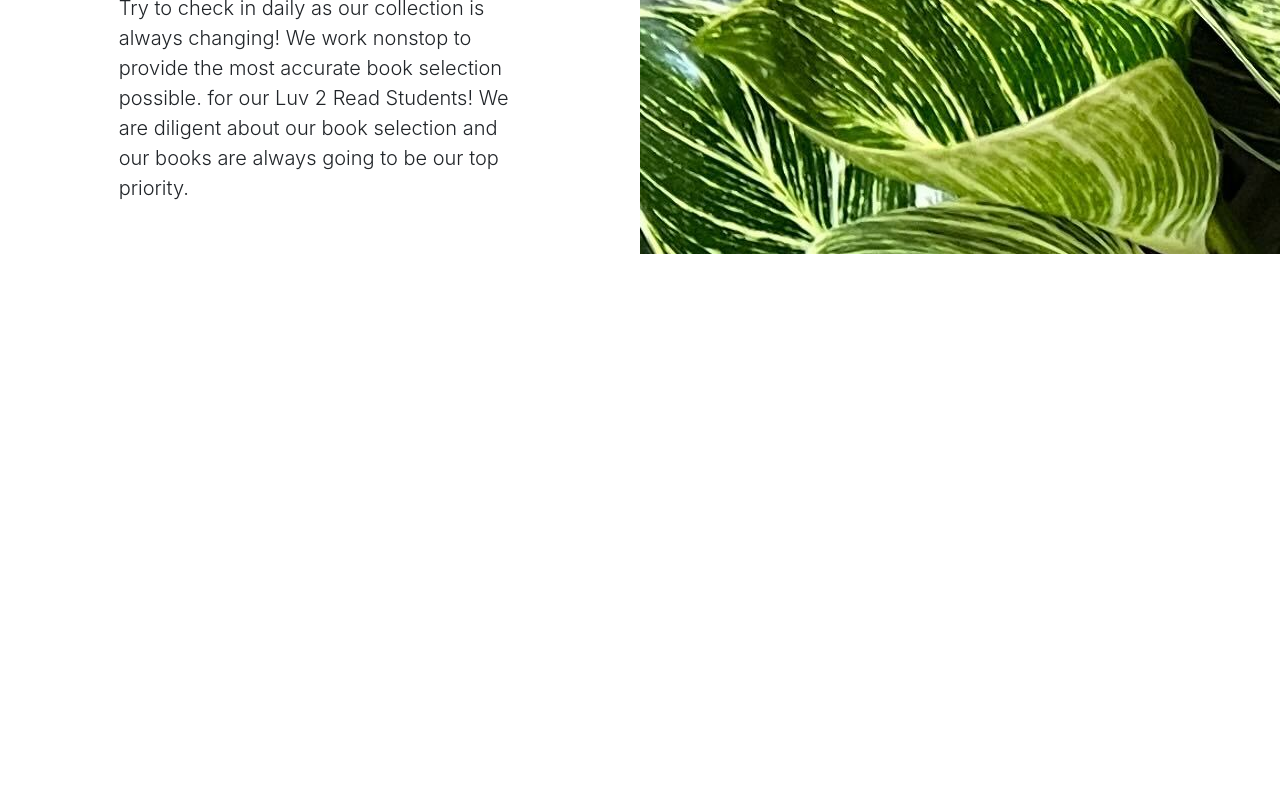
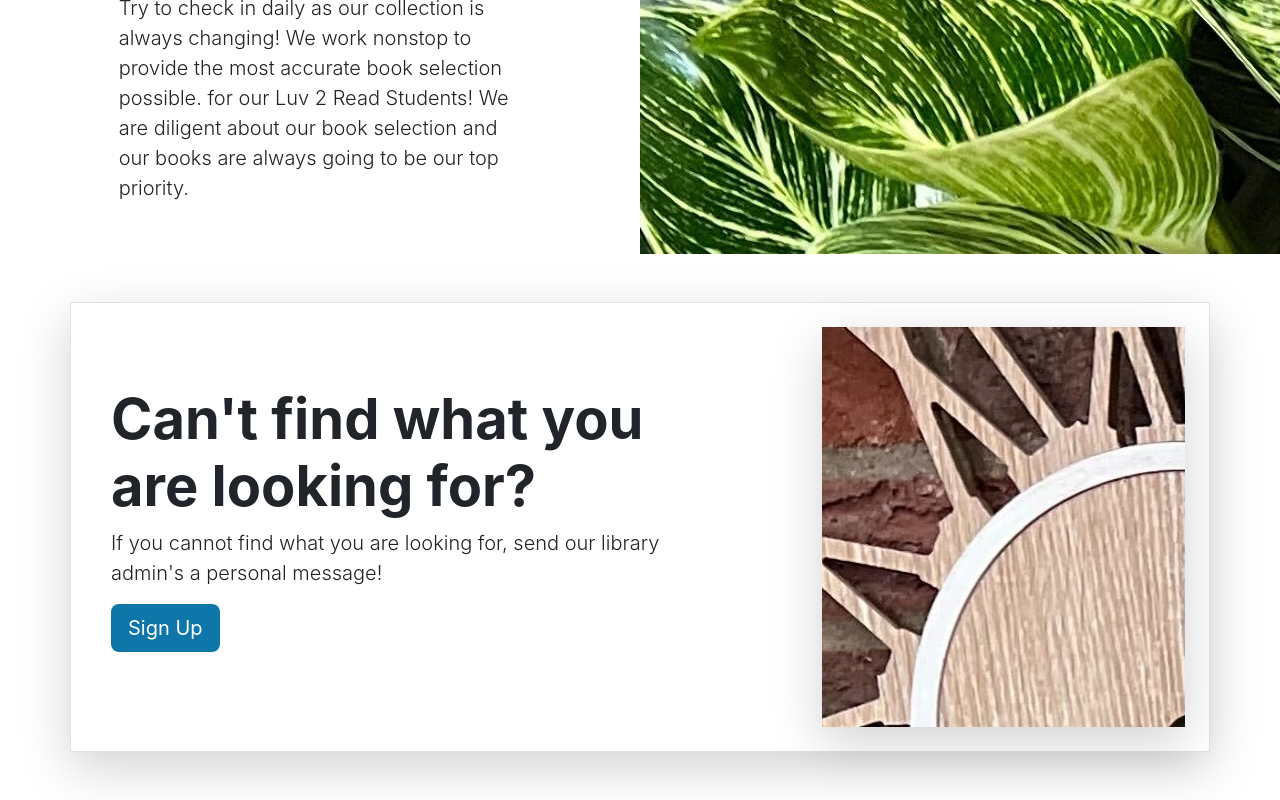
Before and after one commit to lohithpuvvala/Library-App, a React (Create React App) app in the folder 03-frontend-files/library-app/: page / in a window 1280 px wide. Shown: the part 1670-2470 px from the top of the page. Before the commit the page ends 1924 px from the top, so only its background shows below. Built offline with nearby package versions, Linux system fonts and the light colour scheme.

Commit message:
Create LibraryServices.tsx (Homepage->Library Serivices Component). imported in App.tsx

```diff
--- a/03-frontend-files/library-app/src/App.tsx
+++ b/03-frontend-files/library-app/src/App.tsx
@@ -3,6 +3,7 @@
 import { ExploreTopBooks } from './layouts/Hompage/ExploreTopBooks';
 import { Carousel } from './layouts/Hompage/Carousel';
 import { Heros } from './layouts/Hompage/Heros';
+import { LibraryServices } from './layouts/Hompage/LibraryServices';
 
 function App() {
   return (
@@ -11,6 +12,7 @@
       <ExploreTopBooks />
       <Carousel />
       <Heros />
+      <LibraryServices />
     </div>
   );
 }
--- /dev/null
+++ b/03-frontend-files/library-app/src/layouts/Hompage/LibraryServices.tsx
@@ -0,0 +1,22 @@
+export const LibraryServices = () => {
+    return (
+        <div className="container my-5">
+            <div className="row p-4 align-items-center border shadow-lg">
+                <div className="col-lg-7 p-3">
+                    <h1 className="display-4 fw-bold">
+                        Can't find what you are looking for?
+                    </h1>
+                    <p className="lead">
+                        If you cannot find what you are looking for,
+                        send our library admin's a personal message!
+                    </p>
+
+                    <div className="d-grid gap-2 justify-content-md-start mb-4 mb-lg-3">
+                        <a className="btn main-color btn-lg text-white" href="#">Sign Up</a>
+                    </div>
+                </div>
+                <div className="col-lg-4 offset-lg-1 shadow-lg lost-image"></div>
+            </div>
+        </div>
+    );
+}
```
